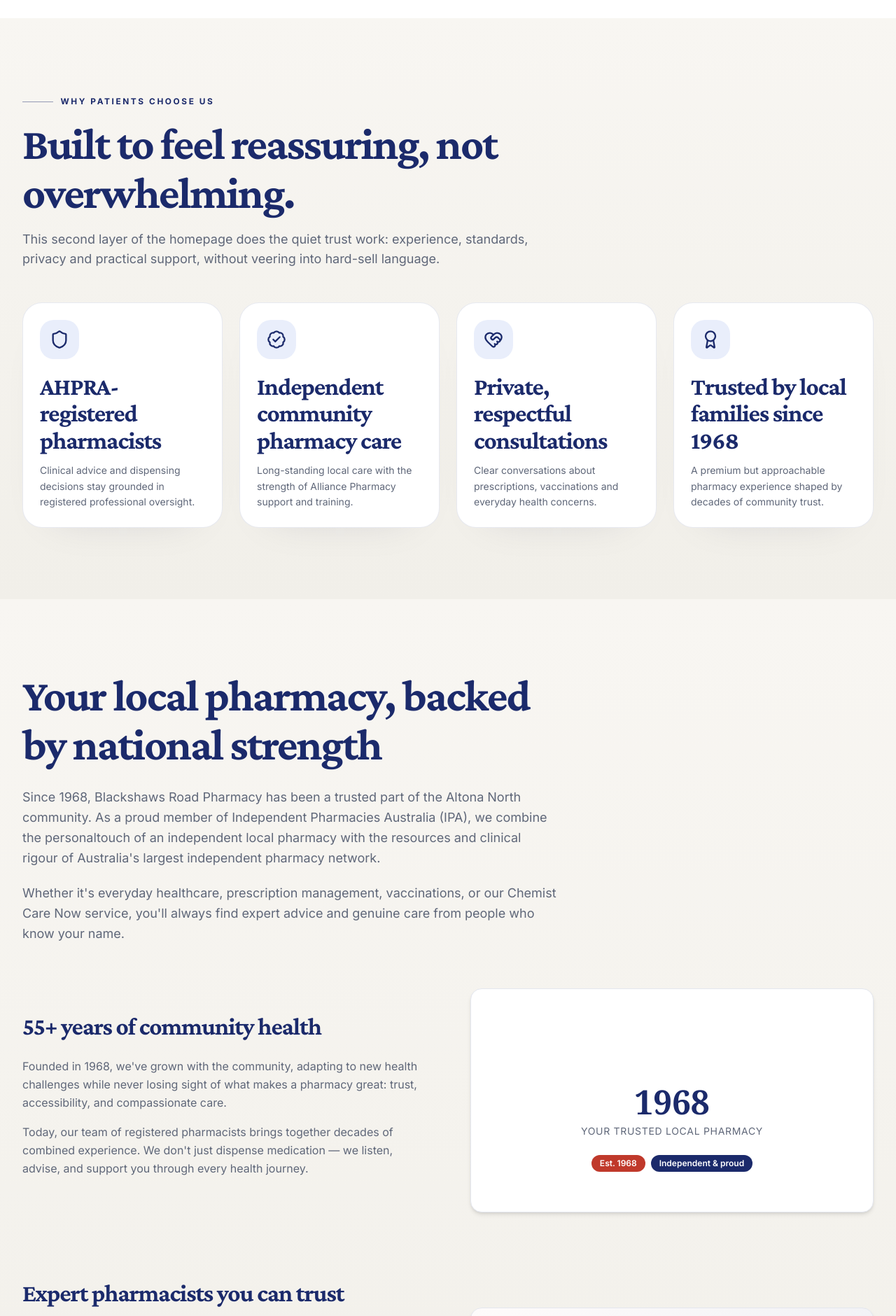
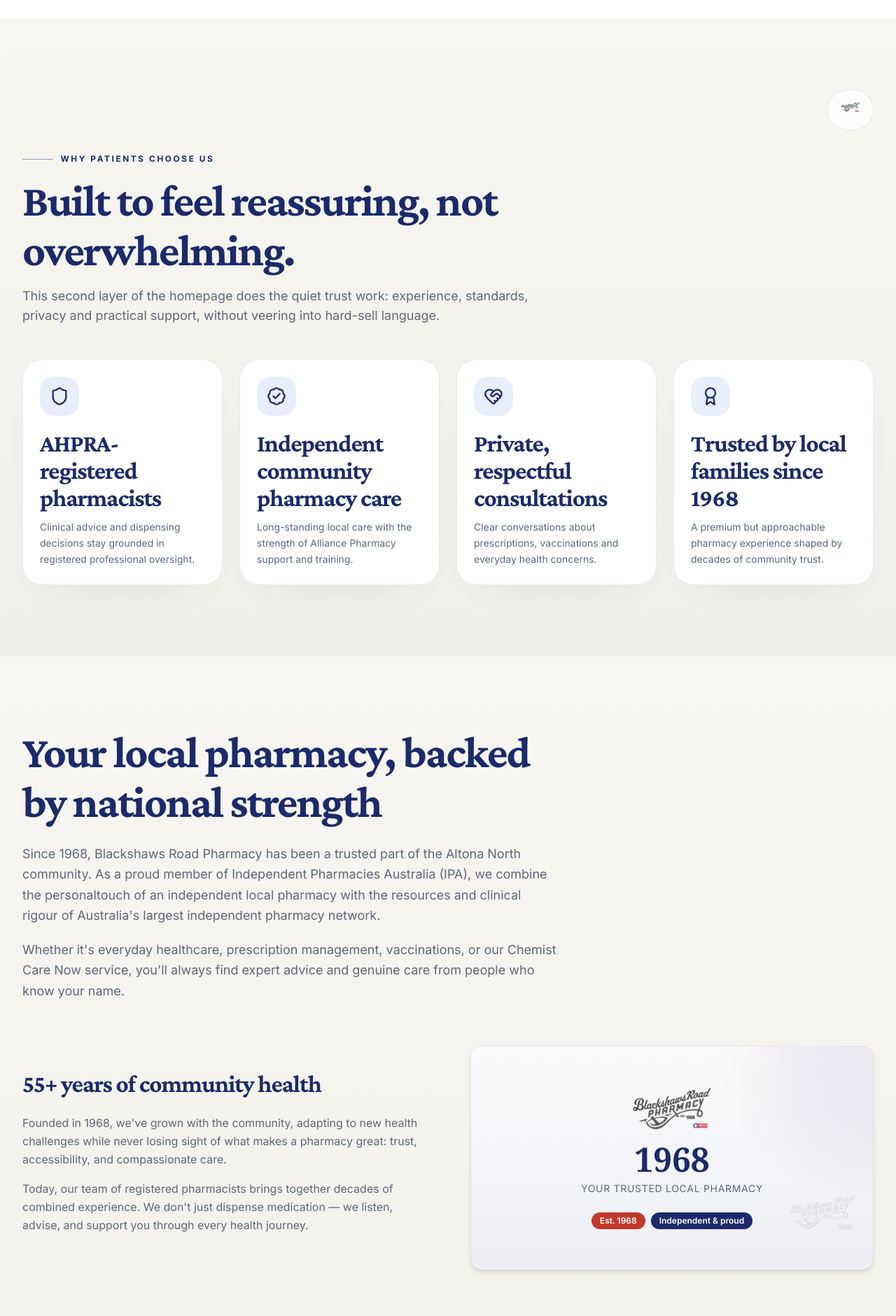
Before and after one commit to lngu0186-ctrl/blackshaws-road-pharmacy, a React (Vite) app: page / in a window 1280 px wide. Shown: the part 7780-9660 px from the top of the page at 70% size. Built offline with nearby package versions, Linux system fonts and the light colour scheme; no server answers.

Commit message:
feat: strengthen branded visual identity across site

```diff
--- a/src/components/layout/Footer.tsx
+++ b/src/components/layout/Footer.tsx
@@ -33,8 +33,13 @@ export function Footer() {
           <div>
             <Logo variant="dark" className="h-16 max-w-[260px] md:h-[4.5rem] md:max-w-[320px]" imageClassName="drop-shadow-[0_14px_34px_rgba(0,0,0,0.28)]" />
             <p className="mt-7 max-w-[34rem] text-base leading-relaxed text-white/74">A trusted Altona North pharmacy blending expert community care with convenient everyday health support, vaccinations and online shopping.</p>
-            <div className="mt-6 inline-flex items-center gap-2 rounded-full border border-white/15 px-4 py-2 text-xs font-semibold uppercase tracking-[0.2em] text-white/80">
-              <Shield className="h-4 w-4 text-[var(--color-red)]" /> Alliance Pharmacy member since 1968
+            <div className="mt-6 flex flex-wrap gap-3">
+              <div className="inline-flex items-center gap-2 rounded-full border border-white/15 px-4 py-2 text-xs font-semibold uppercase tracking-[0.2em] text-white/80">
+                <Shield className="h-4 w-4 text-[var(--color-red)]" /> Alliance Pharmacy member since 1968
+              </div>
+              <div className="inline-flex items-center gap-2 rounded-full border border-white/15 bg-white/6 px-4 py-2 text-xs font-semibold uppercase tracking-[0.2em] text-white/80">
+                <Logo lockup="mark" className="h-5 w-5" imageClassName="object-contain" /> Community trusted branding
+              </div>
             </div>
           </div>
 
@@ -84,9 +89,12 @@ export function Footer() {
             <p className="text-xs text-white/60">After hours urgent health advice: NURSE-ON-CALL 1300 60 60 24 | Emergency: 000</p>
           </div>
           <div className="flex items-center gap-4">
-            <div className="text-xs text-white/60 text-right">
-              <p className="font-semibold">Independent Pharmacies Australia</p>
-              <p className="opacity-70">Here for Good</p>
+            <div className="inline-flex items-center gap-3 rounded-full border border-white/12 bg-white/6 px-4 py-2">
+              <Logo lockup="mark" className="h-8 w-8" imageClassName="object-contain" />
+              <div className="text-xs text-white/70 text-right">
+                <p className="font-semibold text-white/90">Blackshaws Road Pharmacy</p>
+                <p className="opacity-70">Serving Altona North since 1968</p>
+              </div>
             </div>
           </div>
         </div>
--- a/src/components/sections/AboutSection.tsx
+++ b/src/components/sections/AboutSection.tsx
@@ -2,6 +2,7 @@
 
 import { useRef } from 'react'
 import { Users } from 'lucide-react'
+import { Logo } from '../layout/Logo'
 
 export function AboutSection() {
   const introRef = useRef(null)
@@ -59,13 +60,13 @@ export function AboutSection() {
             </p>
           </div>
           <div className="order-1 lg:order-2 relative h-80 rounded-2xl overflow-hidden border border-[var(--color-gray-200)] bg-white shadow-md">
+            <div className="absolute inset-0 bg-[radial-gradient(circle_at_top_right,rgba(192,57,43,0.12),transparent_34%),linear-gradient(180deg,rgba(27,42,107,0.02),rgba(27,42,107,0.08))]" />
+            <div className="absolute -right-10 -top-10 h-44 w-44 rounded-full bg-[var(--color-navy-soft)]/70 blur-2xl" />
+            <div className="absolute bottom-4 right-4 opacity-[0.08]">
+              <Logo lockup="mark" className="h-28 w-28" imageClassName="object-contain" />
+            </div>
             <div className="absolute inset-0 flex flex-col items-center justify-center p-6">
-              <img
-                src="/logo.svg"
-                alt="Blackshaws Road Pharmacy"
-                className="h-16 w-auto mb-4 opacity-50"
-                style={{ maxWidth: '220px' }}
-              />
+              <Logo className="h-16 max-w-[220px] mb-4" imageClassName="opacity-70 object-contain" />
               <p className="text-5xl font-serif font-bold mb-2" style={{ color: 'var(--color-navy)' }}>1968</p>
               <p className="text-sm text-[var(--color-gray-600)] uppercase tracking-wider">Your trusted local pharmacy</p>
               <div className="mt-6 flex items-center gap-2">
--- a/src/components/sections/LocationSection.tsx
+++ b/src/components/sections/LocationSection.tsx
@@ -2,6 +2,7 @@
 
 import { MapPin, Phone, Clock, Car } from 'lucide-react'
 import { Button } from '../ui/Button'
+import { BrandSignature } from '../layout/BrandSignature'
 
 const hours = [
   { day: 'Monday', open: '8:00 AM', close: '9:00 PM' },
@@ -44,6 +45,9 @@ export function LocationSection() {
             <h2 className="mb-8" style={{ color: 'var(--color-navy)' }}>
               Find us in Altona North
             </h2>
+            <div className="mb-8">
+              <BrandSignature className="max-w-xl" />
+            </div>
 
             <div className="space-y-8">
               <div className="flex items-start gap-4">
--- a/src/components/sections/PatientTrustSection.tsx
+++ b/src/components/sections/PatientTrustSection.tsx
@@ -1,4 +1,5 @@
 import { Award, BadgeCheck, HeartHandshake, Shield } from 'lucide-react'
+import { Logo } from '../layout/Logo'
 
 const pillars = [
   {
@@ -27,6 +28,11 @@ export function PatientTrustSection() {
   return (
     <section className="section-padding bg-alt">
       <div className="container-custom">
+        <div className="mb-6 flex justify-end">
+          <div className="rounded-full border border-[var(--color-border)] bg-white/80 px-4 py-2 shadow-[0_16px_40px_-34px_rgba(16,24,63,0.22)]">
+            <Logo lockup="mark" className="h-8 w-8" imageClassName="object-contain opacity-80" />
+          </div>
+        </div>
         <div className="mb-12 max-w-3xl">
           <p className="section-label" style={{ color: 'var(--color-navy)' }}>Why patients choose us</p>
           <h2 className="text-[var(--color-navy)]">Built to feel reassuring, not overwhelming.</h2>
```
Also changed, not shown: public/favicon.svg, public/site.webmanifest.
